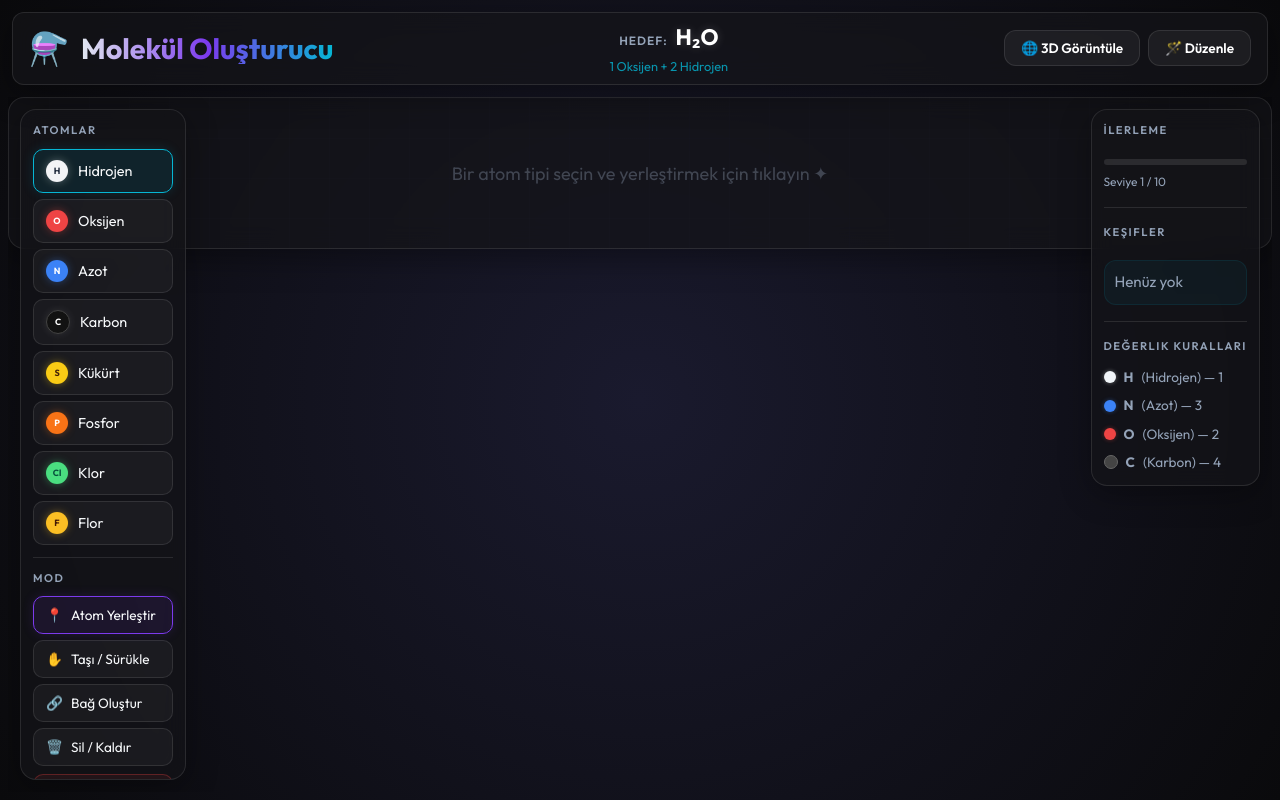
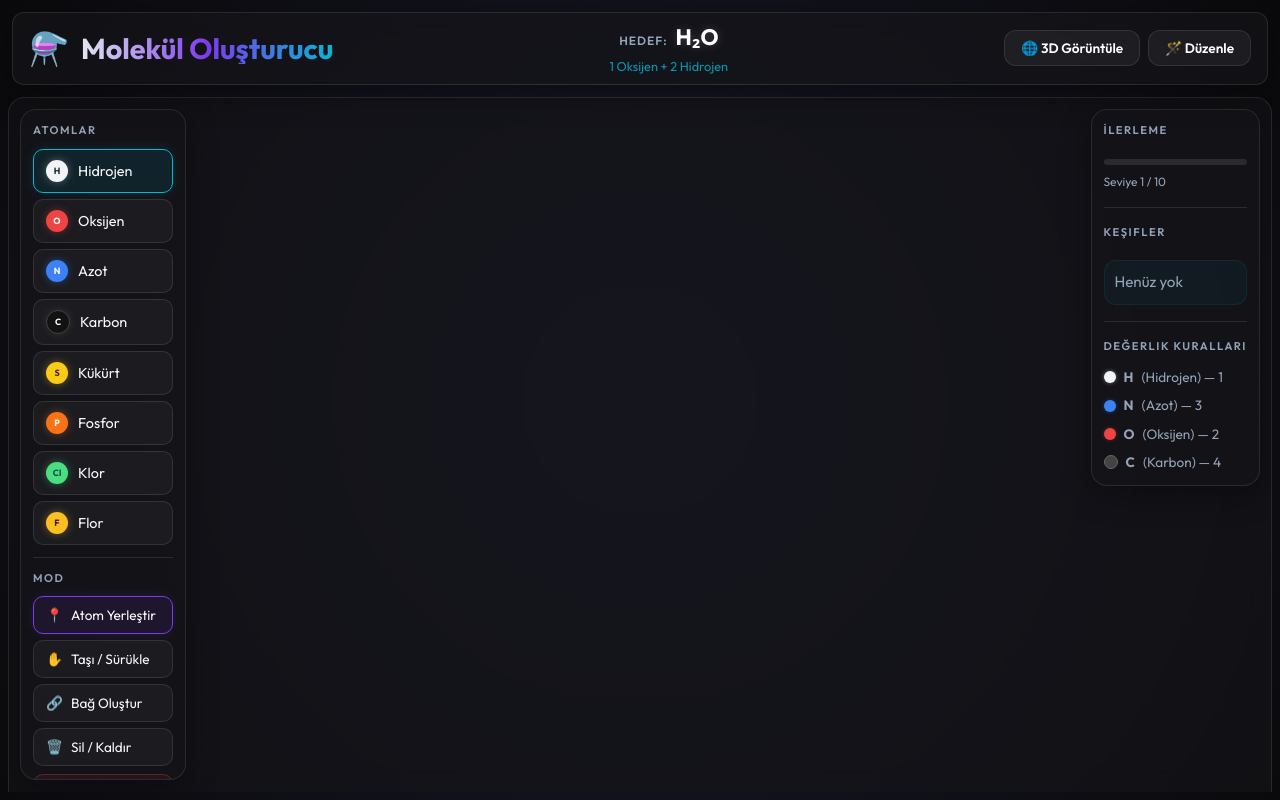
Before and after one commit to XfheDev/Kimyaproje, a React (Vite) app: page / in a window 1280 px wide. Built offline with nearby package versions, Linux system fonts and the light colour scheme.

Commit message:
UI: Expanded workspace to 5000x5000px with scrollable grid

```diff
--- a/src/App.css
+++ b/src/App.css
@@ -130,7 +130,7 @@
 .workspace-wrapper {
   flex: 1;
   border-radius: 16px;
-  overflow: hidden;
+  overflow: auto;
   position: relative;
   cursor: crosshair;
 }
@@ -148,8 +148,6 @@
 }
 
 .workspace-svg {
-  width: 100%;
-  height: 100%;
   display: block;
 }
 
--- a/src/components/Workspace.jsx
+++ b/src/components/Workspace.jsx
@@ -53,6 +53,15 @@ export default function Workspace({ atoms, bonds, bondingFrom, mode, onWorkspace
       window.removeEventListener('mouseup', handleMouseUp)
     }
   }, [draggingAtom, handleMouseMove, handleMouseUp])
+
+  useEffect(() => {
+    // Initial centering of the scrollable area
+    const wrapper = svgRef.current?.parentElement
+    if (wrapper) {
+      wrapper.scrollLeft = 2500 - wrapper.clientWidth / 2
+      wrapper.scrollTop = 2500 - wrapper.clientHeight / 2
+    }
+  }, [])
 
   const bondedAtomIds = bondingFrom
     ? bonds.filter(b => b.source === bondingFrom || b.target === bondingFrom)
@@ -122,6 +131,8 @@ export default function Workspace({ atoms, bonds, bondingFrom, mode, onWorkspace
         ref={svgRef}
         className="workspace-svg"
         onClick={handleSvgClick}
+        width="5000"
+        height="5000"
       >
         <defs>
           <filter id="glow-h">
@@ -161,7 +172,7 @@ export default function Workspace({ atoms, bonds, bondingFrom, mode, onWorkspace
           </pattern>
         </defs>
 
-        <rect className="workspace-bg" width="100%" height="100%" fill="url(#grid)" className="workspace-grid workspace-bg" />
+        <rect className="workspace-bg" width="5000" height="5000" fill="url(#grid)" className="workspace-grid workspace-bg" />
 
         {bonds.map(renderBond)}
 
```
